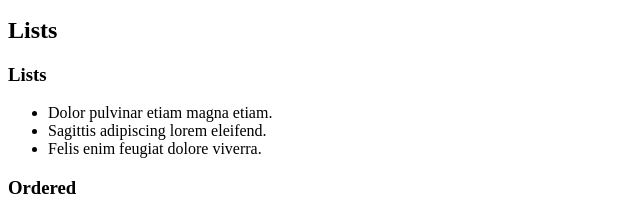
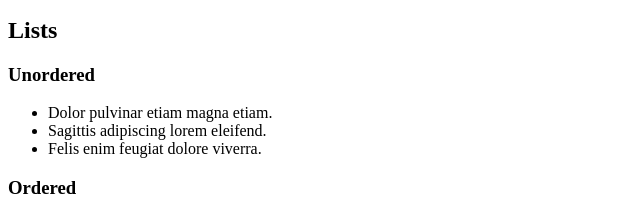
Before and after one commit to oimoralest/holbertonschool-web_front_end, a plain HTML site: page 0x00-html_advanced/26-styleguide.html in a window 1280 px wide. Shown: the part 489-704 px from the top of the page, 0-640 px from the left. Drawn offline with Linux system fonts and the light colour scheme.

Commit message:
Fixing task 26

```diff
--- a/0x00-html_advanced/26-styleguide.html
+++ b/0x00-html_advanced/26-styleguide.html
@@ -38,13 +38,13 @@
           varius montes viverra nibh in adipiscing blandit tempus accumsan.
         </p>
       </section>
-      <!--Lists-->
+      <!-- Lists -->
       <section>
         <header>
           <h2>Lists</h2>
         </header>
         <div>
-          <h3>Lists</h3>
+          <h3>Unordered</h3>
           <ul>
             <li>Dolor pulvinar etiam magna etiam.</li>
             <li>Sagittis adipiscing lorem eleifend.</li>
@@ -60,14 +60,12 @@
           <dl>
             <dt>Definition List title</dt>
             <dd>Definition text.</dd>
-
             <dt>Startup</dt>
             <dd>
               A startup company or startup is a company or temporary
               organization designed to search for a repeatable and scalable
               business model.
             </dd>
-
             <dt>Water</dt>
             <dd>
               A colorless, transparent, odorless liquid that forms the seas,
```
